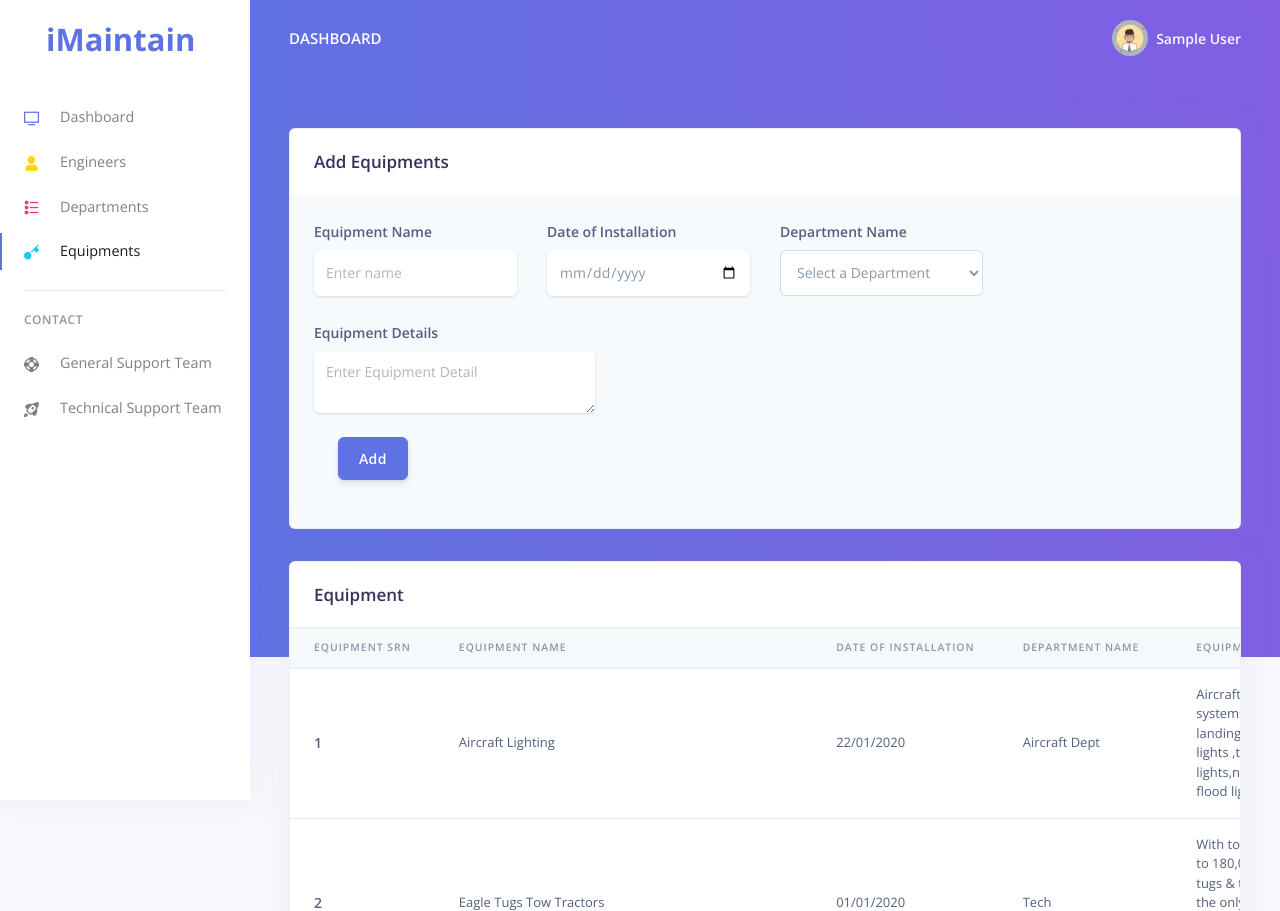
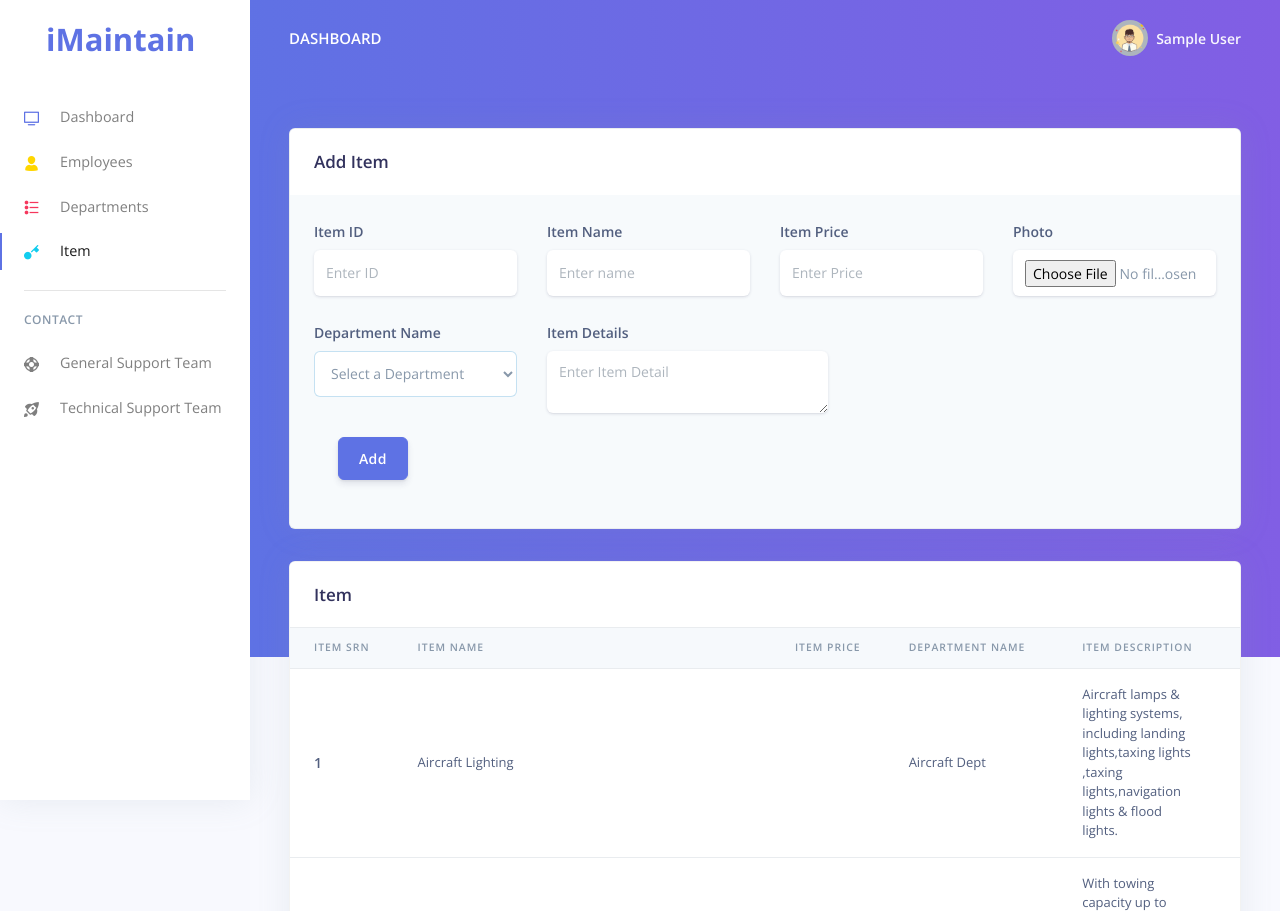
Before and after one commit to successful-fella/iMaintain, a CodeIgniter app: page /database/supervisor/equipments in a window 1280 px wide. Shown: the top 911 px of the page. Run offline with CodeIgniter, Linux system fonts and the light colour scheme; the visitor is signed in with stand-in values (Sample User, id 1); data comes from the database, SQL or seed files in the repository; data that the repository does not hold is empty; some libraries are stand-ins or nearby versions.

Commit message:
QuickUpdates for JB

```diff
--- a/iMaintain/models/Supervisor_model.php
+++ b/iMaintain/models/Supervisor_model.php
@@ -90,22 +90,47 @@ class Supervisor_model extends CI_Model
 	}
 
 	function addEquipment($arr) {
+		$file_name = "photo";
+		$ext = strtolower(pathinfo($_FILES[$file_name]['name'], PATHINFO_EXTENSION));
+		$newname = '';
+		if ($_FILES[$file_name]['size']) {
+    		$newname = time().'.'.$ext;
+    		move_uploaded_file($_FILES[$file_name]['tmp_name'], __DIR__.'/../../uploads/'.$newname);
+    	}
+
 		$data = array(
+			'equipment_id' => $arr['id'],
 			'equipment_name' => $arr['name'],
+			'equipment_price' => $arr['price'],
 			'equipment_doi' => $arr['doi'],
 			'department_id' => $arr['dept_id'],
 			'equipment_detail' => $arr['details'],
+			'equipment_photo' => $newname
 		);
 		$this->db->insert('equipment', $data);
 	}
 
 	function updateEquipment($arr) {
+		$file_name = "photo";
+		$ext = strtolower(pathinfo($_FILES[$file_name]['name'], PATHINFO_EXTENSION));
+		$newname = '';
+		if ($_FILES[$file_name]['size']) {
+    		$newname = time().'.'.$ext;
+    		move_uploaded_file($_FILES[$file_name]['tmp_name'], __DIR__.'/../../uploads/'.$newname);
+    	}
+
 		$data = array(
 			'equipment_name' => $arr['name'],
+			'equipment_price' => $arr['price'],
 			'equipment_doi' => $arr['doi'],
 			'department_id' => $arr['dept_id'],
-			'equipment_detail' => $arr['details'],
+			'equipment_detail' => $arr['details']
 		);
+
+		if($newname != '') {
+			$data['equipment_photo'] = $newname;
+		}
+
 		$this->db->where('equipment_id', $arr['id'])->update('equipment', $data);
 	}
 
--- a/iView/engineer/scanner.php
+++ b/iView/engineer/scanner.php
@@ -78,7 +78,7 @@
 	<script type="text/javascript">
 		var base_url = "<?= $base_url ?>"
 	</script>
-	<script src="https://app.catriu.com/assets/js/jsQR.js"></script>
+	<script src="https://cdn.jsdelivr.net/npm/jsqr@1.4.0/dist/jsQR.min.js"></script>
 	<script type="text/javascript" src="<?= base_url('res/js/scanner.js?v=15') ?>"></script>
 
 </body>
--- a/iView/supervisor/add_equipment.php
+++ b/iView/supervisor/add_equipment.php
@@ -2,7 +2,7 @@
 <html lang="en">
 
 <?php
-	$title = "Add Equipment";
+	$title = "Add Item";
 	include __DIR__."/includes/head.php";
 ?>
 
@@ -22,24 +22,42 @@
                   <div class="card-header bg-white border-0">
                     <div class="row align-items-center">
                       <div class="col-8">
-                        <h3 class="mb-0">Add Equipments</h3>
+                        <h3 class="mb-0">Add Item</h3>
                       </div>
                     </div>
                   </div>
                   <div class="card-body">
-                    <form method="POST">
+                    <form method="POST" enctype="multipart/form-data">
                       <div class="pl-lg-12">
                         <div class="row">
+                        	<div class="col-lg-3">
+                            <div class="form-group">
+                              <label class="form-control-label" for="name">Item ID</label>
+                              <input type="text" name="id" id="id" class="form-control form-control-alternative" placeholder="Enter ID" required>
+                            </div>
+                          </div>
                           <div class="col-lg-3">
                             <div class="form-group">
-                              <label class="form-control-label" for="name">Equipment Name</label>
+                              <label class="form-control-label" for="name">Item Name</label>
                               <input type="text" name="name" id="name" class="form-control form-control-alternative" placeholder="Enter name" required>
                             </div>
                           </div>
                           <div class="col-lg-3">
                             <div class="form-group">
+                              <label class="form-control-label" for="price">Item Price</label>
+                              <input type="number" name="price" id="price" class="form-control form-control-alternative" placeholder="Enter Price" step="0.01" required>
+                            </div>
+                          </div>
+                          <div class="col-lg-3">
+                            <div class="form-group">
+                              <label class="form-control-label" for="photo">Photo</label>
+                              <input type="file" name="photo" id="photo" class="form-control form-control-alternative" accept="image/*">
+                            </div>
+                          </div>
+                          <div class="col-lg-3" style="display: none">
+                            <div class="form-group">
                               <label class="form-control-label" for="doi">Date of Installation</label>
-                              <input type="date" name="doi" id="doi" class="form-control form-control-alternative" placeholder="Enter Date of Installation" required>
+                              <input type="date" name="doi" id="doi" class="form-control form-control-alternative" placeholder="Enter Date of Installation" value="<?= date('Y-m-d') ?>" required>
                             </div>
                           </div>
                           <div class="col-lg-3">
@@ -55,8 +73,8 @@
                           </div>
                           <div class="col-lg-4">
                             <div class="form-group">
-                              <label class="form-control-label" for="details">Equipment Details</label>
-                              <textarea type="text" name="details" id="details" class="form-control form-control-alternative" placeholder="Enter Equipment Detail" required></textarea>
+                              <label class="form-control-label" for="details">Item Details</label>
+                              <textarea type="text" name="details" id="details" class="form-control form-control-alternative" placeholder="Enter Item Detail" required></textarea>
                             </div>
                           </div>
                         </div>
@@ -81,18 +99,18 @@
 		<div class="col">
 		  <div class="card shadow">
 			<div class="card-header border-0">
-			  <h3 class="mb-0">Equipment</h3>
+			  <h3 class="mb-0">Item</h3>
 			</div>
 			<div class="table-responsive">
 			  <table class="table align-items-center table-flush">
 				<thead class="thead-light">
 				  <tr>
 
-				  	<th scope="col">Equipment SRN</th>
-				  	<th scope="col">Equipment Name</th>
-					<th scope="col">Date of Installation</th>
+				  	<th scope="col">Item SRN</th>
+				  	<th scope="col">Item Name</th>
+				  	<th scope="col">Item Price</th>
 					<th scope="col">Department Name</th>
-					<th scope="col">Equipment Description</th>
+					<th scope="col">Item Description</th>
 					<th scope="col" class="text-center">Action</th>
 
 				  </tr>
@@ -109,13 +127,16 @@
 								</div>
 							</th>
 							<td><?= $equipment->equipment_name ?></td>
-							<td><?= date_format(date_create($equipment->equipment_doi), 'd/m/Y') ?></td>
+							<td><?= $equipment->equipment_price ?></td>
 							<td><?= $equipment->department_name ?></td>
 							<td style="white-space: pre-line;"><?= $equipment->equipment_detail ?></td>
 							<td class="text-right">
 								<div class="col text-right">
+									<? if(!empty($equipment->equipment_photo)): ?>
+										<a class="btn btn-md btn-primary" href="<?= base_url() ?>uploads/<?= $equipment->equipment_photo ?>" target="_blank"><i class="fa fa-search"></i></a>
+									<? endif ?>
 									<button class="btn btn-md btn-primary" onclick="generateQrCode(<?= $equipment->equipment_id ?>)">Download QR Code</button>
-									<button onclick="editEquipment('<?= $equipment->equipment_id ?>', '<?= $equipment->equipment_name ?>', '<?= $equipment->equipment_doi ?>', '<?= $equipment->department_id ?>', '<?= urlencode($equipment->equipment_detail) ?>')" class="btn btn-md btn-primary">Edit</button>
+									<button onclick="editEquipment('<?= $equipment->equipment_id ?>', '<?= $equipment->equipment_name ?>', '<?= $equipment->equipment_price ?>', '<?= $equipment->equipment_doi ?>', '<?= $equipment->department_id ?>', '<?= urlencode($equipment->equipment_detail) ?>')" class="btn btn-md btn-primary">Edit</button>
 									<a href="<?= base_url('index.php/supervisor/deleteequipment/'.$equipment->equipment_id) ?>" class="btn btn-md btn-danger">Delete</a>
 								</div>
 							</td>
@@ -139,27 +160,31 @@
 		include __DIR__.'/includes/scripts.php';
 	?>
 	<div class="modal fade" id="update_modal" tabindex="-1" role="dialog" aria-labelledby="update_modal" aria-hidden="true">
-		<form method="POST" action="<?= base_url('supervisor/updateequipment') ?>">
+		<form method="POST" action="<?= base_url('supervisor/updateequipment') ?>" enctype="multipart/form-data">
 			<div class="modal-dialog modal-dialog-centered" role="document">
 				<div class="modal-content">
 					<div class="modal-header">
-						<h5 class="modal-title">Update Equipment Details</h5>
+						<h5 class="modal-title">Update Item Details</h5>
 						<button type="button" class="close" data-dismiss="modal" aria-label="Close">
 							<span aria-hidden="true">&times;</span>
 						</button>
 					</div>
 					<div class="modal-body">
 						<div class="form-group">
-							<label>Equipment ID</label>
+							<label>Item ID</label>
 							<input type="text" class="form-control" name="id" id="modal_id" readonly="">
 						</div>
 						<div class="form-group">
-							<label class="form-control-label" for="name">Equipment Name</label>
-                            <input type="text" name="name" id="modal_name" class="form-control form-control-alternative" placeholder="Enter Equipment name" required>
+							<label class="form-control-label" for="name">Item Name</label>
+                            <input type="text" name="name" id="modal_name" class="form-control form-control-alternative" placeholder="Enter Item name" required>
 						</div>
 						<div class="form-group">
+							<label class="form-control-label" for="name">Item Price</label>
+                            <input type="number" name="price" id="modal_price" class="form-control form-control-alternative" placeholder="Enter Item Price" required>
+						</div>
+						<div class="form-group" style="display: none">
 							<label class="form-control-label" for="doi">Date of Installation</label>
-                            <input type="date" name="doi" id="modal_doi" class="form-control form-control-alternative" placeholder="Enter Date of Installation" required>
+                            <input type="date" name="doi" id="modal_doi" class="form-control form-control-alternative" value="<?= date('Y-m-d') ?>" placeholder="Enter Date of Installation" required>
 						</div>
 						<div class="form-group">
 							<label class="form-control-label" for="dept_name">Department Name</label>
@@ -171,8 +196,12 @@
 							</select>
 						</div>
 						<div class="form-group">
-							<label class="form-control-label" for="details">Equipment Details</label>
-                            <textarea type="text" name="details" id="modal_details" class="form-control form-control-alternative" placeholder="Enter Equipment Detail" required></textarea>
+							<label class="form-control-label" for="modal_photo">Photo <small>(Upload only for a new one)</small></label>
+							<input type="file" name="photo" id="modal_photo" class="form-control form-control-alternative" accept="image/*">
+                        </div>
+						<div class="form-group">
+							<label class="form-control-label" for="details">Item Details</label>
+                            <textarea type="text" name="details" id="modal_details" class="form-control form-control-alternative" placeholder="Enter Item Detail" required></textarea>
 						</div>
 					</div>
 					<div class="modal-footer">
@@ -189,9 +218,10 @@
 <script src="https://cdnjs.cloudflare.com/ajax/libs/downloadjs/1.4.8/download.min.js"></script>
 <script>
 	var details
-	function editEquipment(id, name, doi, did, detail) {
+	function editEquipment(id, name, price, doi, did, detail) {
 		$('#modal_id').val(id)
 		$('#modal_name').val(name)
+		$('#modal_price').val(price)
 		$('#modal_doi').val(doi)
 		$('#modal_did').val(did)
 		$('#modal_details').val(decodeURIComponent(detail.replace(/\+/g, '%20')))
@@ -215,7 +245,7 @@
 			ctx.fill()
 			ctx.fillStyle = "black"
 			ctx.font = "50px Arial"
-			ctx.fillText("Equipment ID: "+id, 350, 50)
+			ctx.fillText("Item ID: "+id, 350, 50)
 			ctx.drawImage(qr, 60, 70, 900, 900)
 			ctx.font = "20px Arial"
 			ctx.fillText("Powered by iMaintain", 800, 1000)
--- a/iView/supervisor/includes/nav.php
+++ b/iView/supervisor/includes/nav.php
@@ -48,7 +48,7 @@
 				</li>
 				<li class="nav-item">
 					<a class="nav-link <?= ($selected[0] == 'engineer')?'active':'' ?>" href="<?= base_url('supervisor/engineers') ?>">
-						<i class="ni ni-single-02 text-yellow"></i> Engineers
+						<i class="ni ni-single-02 text-yellow"></i> Employees
 					</a>
 				</li>
 				<li class="nav-item">
@@ -58,7 +58,7 @@
 				</li>
 				<li class="nav-item">
 					<a class="nav-link <?= ($selected[0] == 'equipment')?'active':'' ?>" href="<?= base_url('supervisor/equipments') ?>">
-						<i class="ni ni-key-25 text-info"></i> Equipments
+						<i class="ni ni-key-25 text-info"></i> Item
 					</a>
 				</li>
 			</ul>
```
Also changed, not shown: iView/supervisor/add_engineer.php (+17 -17 lines), iView/supervisor/home.php (+8 -8 lines), uploads/index.html (added).
